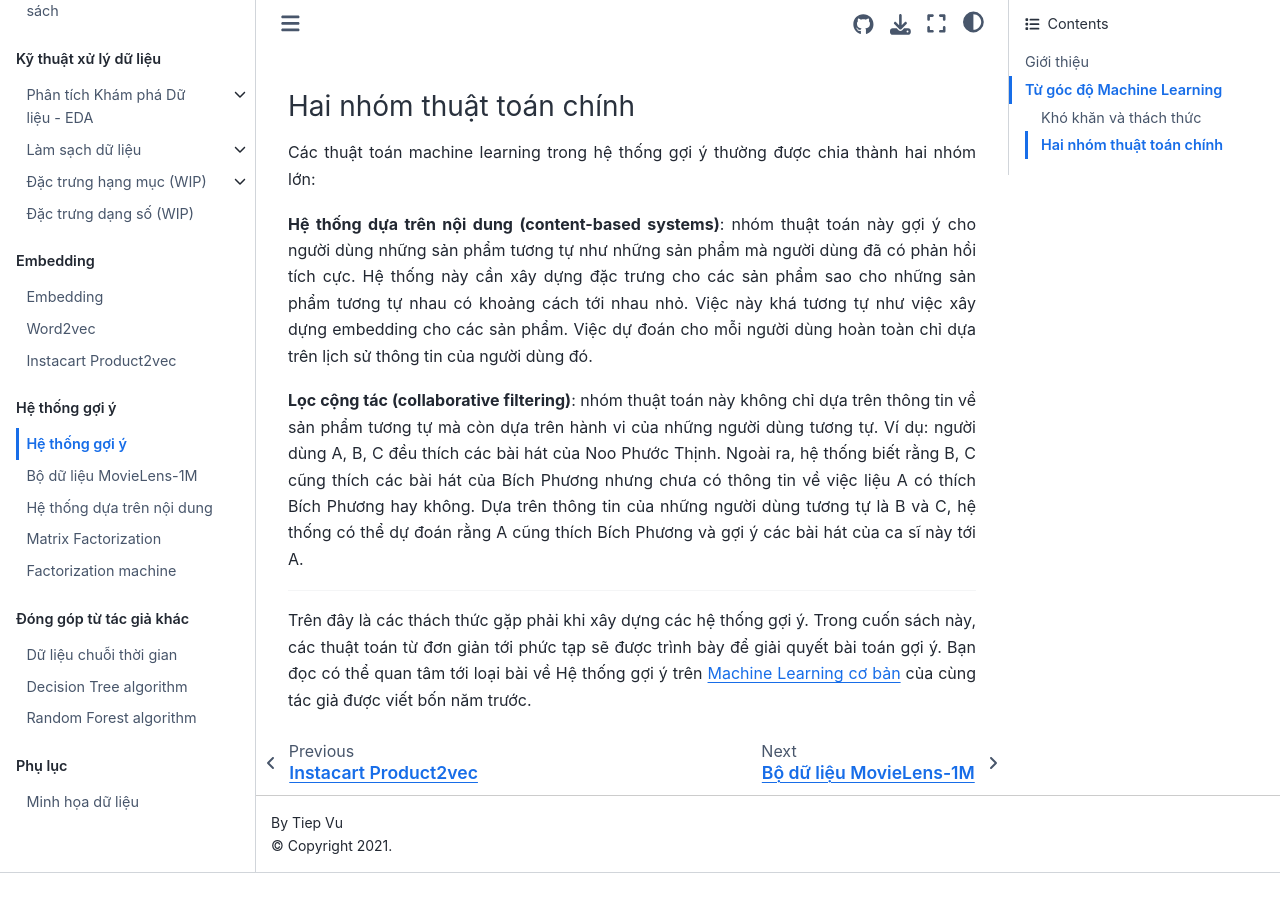
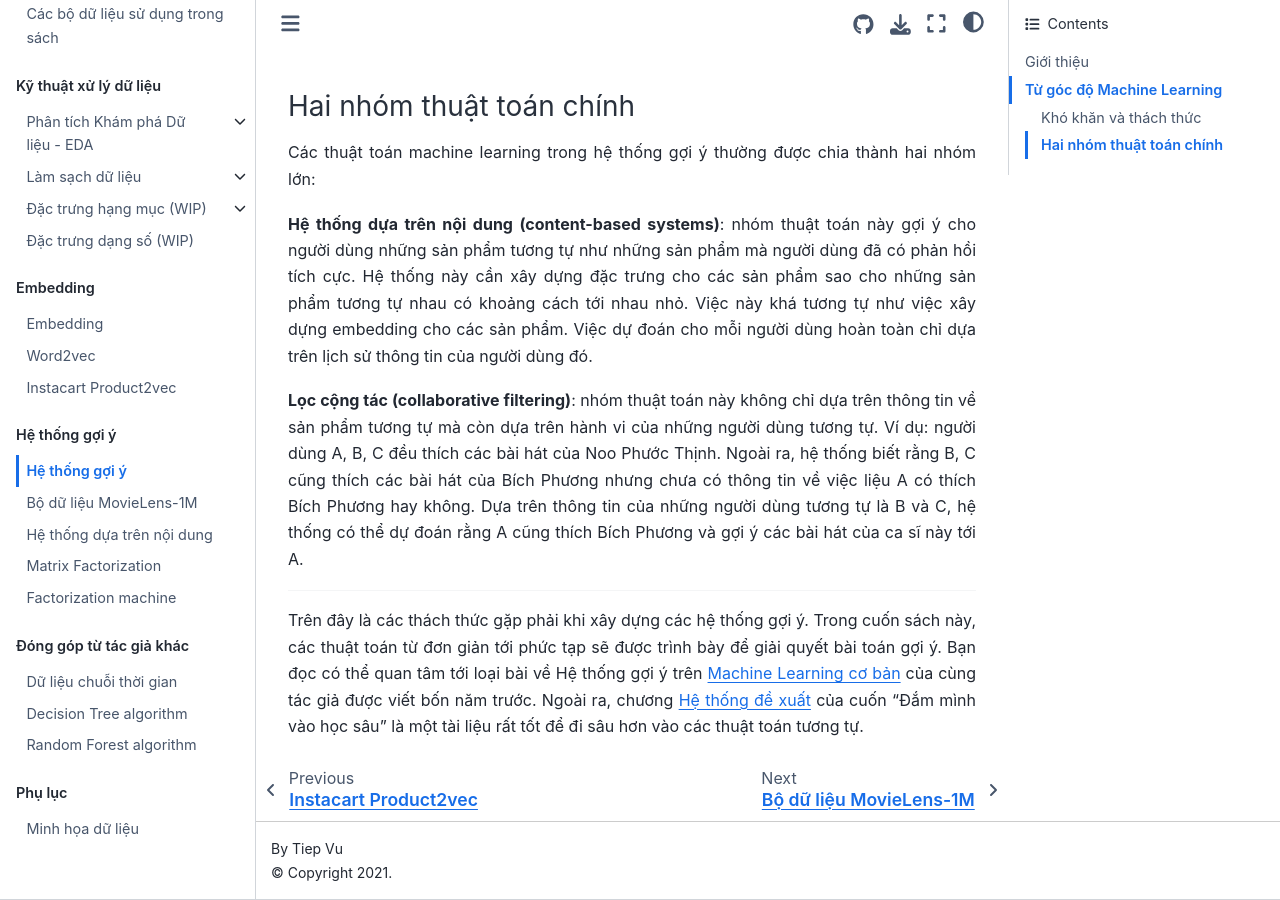
Before and after one commit to tiepvupsu/tabml_book, a Jupyter Book: the page built from book/ch_recommendation_system/introduction.md, in a window 1280 px wide and 900 px high, scrolled down 3801 px. Built offline with Jupyter Book 1.0.4 settings and Sphinx 7.4.7 and the Sphinx Book theme 1.1.4, drawn with Linux system fonts in a browser that asks for light colours; comment, search, counter and statistics services are not loaded; before the commit the page ends 4674 px from its top, so only the background shows below that.

Commit message:
update intro RS

```diff
--- a/book/ch_recommendation_system/introduction.md
+++ b/book/ch_recommendation_system/introduction.md
@@ -97,4 +97,4 @@ Các thuật toán machine learning trong hệ thống gợi ý thường đư
 **Lọc cộng tác (collaborative filtering)**: nhóm thuật toán này không chỉ dựa trên thông tin về sản phẩm tương tự mà còn dựa trên hành vi của những người dùng tương tự. Ví dụ: người dùng A, B, C đều thích các bài hát của Noo Phước Thịnh. Ngoài ra, hệ thống biết rằng B, C cũng thích các bài hát của Bích Phương nhưng chưa có thông tin về việc liệu A có thích Bích Phương hay không. Dựa trên thông tin của những người dùng tương tự là B và C, hệ thống có thể dự đoán rằng A cũng thích Bích Phương và gợi ý các bài hát của ca sĩ này tới A.
 
 ----
-Trên đây là các thách thức gặp phải khi xây dựng các hệ thống gợi ý. Trong cuốn sách này, các thuật toán từ đơn giản tới phức tạp sẽ được trình bày để giải quyết bài toán gợi ý. Bạn đọc có thể quan tâm tới loại bài về Hệ thống gợi ý trên [Machine Learning cơ bản](https://machinelearningcoban.com/2017/05/17/contentbasedrecommendersys/) của cùng tác giả được viết bốn năm trước.
+Trên đây là các thách thức gặp phải khi xây dựng các hệ thống gợi ý. Trong cuốn sách này, các thuật toán từ đơn giản tới phức tạp sẽ được trình bày để giải quyết bài toán gợi ý. Bạn đọc có thể quan tâm tới loại bài về Hệ thống gợi ý trên [Machine Learning cơ bản](https://machinelearningcoban.com/2017/05/17/contentbasedrecommendersys/) của cùng tác giả được viết bốn năm trước. Ngoài ra, chương [Hệ thống đề xuất](https://d2l.aivivn.com/chapter_recommender-systems/index_vn.html) của cuốn "Đắm mình vào học sâu" là một tài liệu rất tốt để đi sâu hơn vào các thuật toán tương tự.
```
